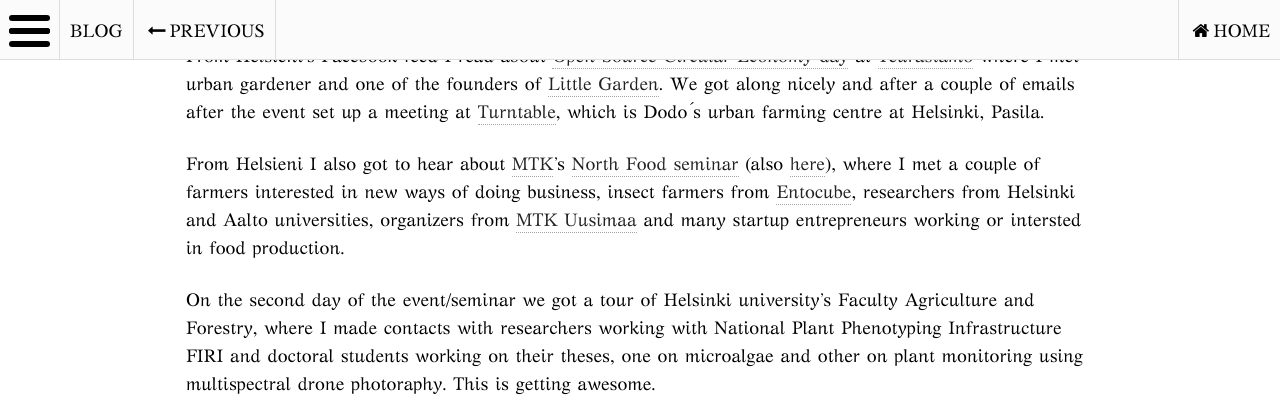
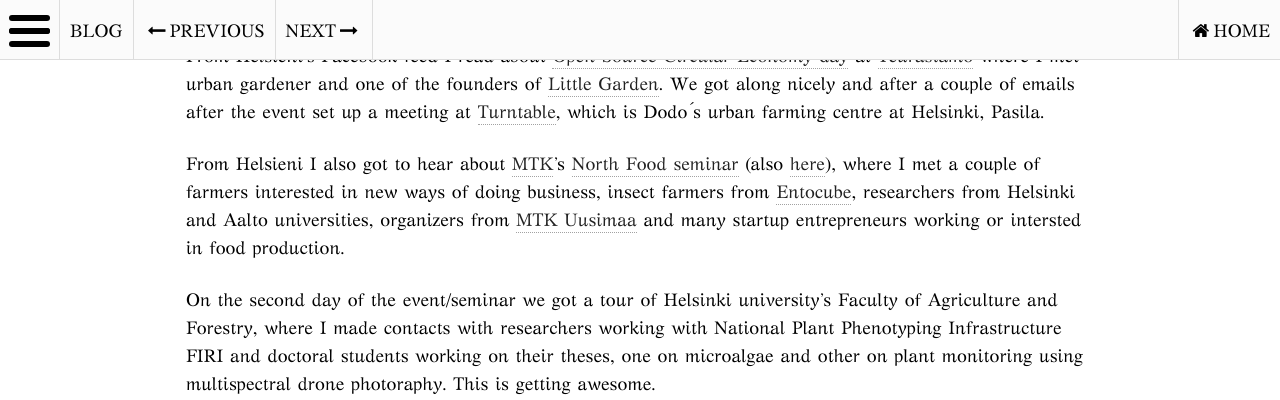
Before and after one commit to tpolvinen/tpolvinen.github.io, a Jekyll site: the page built from _posts/blog/2017-06-20-Interview-Respondents.md, in a window 1280 px wide and 900 px high, scrolled down 779 px. Shown: the top 400 px of the window. Built offline with Jekyll 4.4.1, drawn with Linux system fonts in a browser that asks for light colours; nearby versions of some CDN libraries; comment, search, counter and statistics services are not loaded.

```diff
--- a/_posts/blog/2017-06-20-Interview-Respondents.md
+++ b/_posts/blog/2017-06-20-Interview-Respondents.md
@@ -27,7 +27,7 @@ From Helsieni's Facebook feed I read about [Open Source Circular Economy day](ht
 
 From Helsieni I also got to hear about [MTK](https://www.mtk.fi)'s [North Food seminar](https://startnorth.com/#/event/77) (also [here](https://docs.google.com/forms/d/e/1FAIpQLSdNV7kSAFjqLBi_fU74vj3fIH4aIP1m1pl_p6Hde4e3Gv9gtg/viewform?c=0&w=1)), where I met a couple of farmers interested in new ways of doing business, insect farmers from [Entocube](https://www.entocube.com), researchers from Helsinki and Aalto universities, organizers from [MTK Uusimaa](http://www.mtkuusimaa.fi) and many startup entrepreneurs working or intersted in food production.
 
-On the second day of the event/seminar we got a tour of Helsinki university's Faculty Agriculture and Forestry, where I made contacts with researchers working with National Plant Phenotyping Infrastructure FIRI and doctoral students working on their theses, one on microalgae and other on plant monitoring using multispectral drone photoraphy. This is getting awesome.
+On the second day of the event/seminar we got a tour of Helsinki university's Faculty of Agriculture and Forestry, where I made contacts with researchers working with National Plant Phenotyping Infrastructure FIRI and doctoral students working on their theses, one on microalgae and other on plant monitoring using multispectral drone photoraphy. This is getting awesome.
 
 From MTK's pages i read about [MTK 100 historiallinen työkonekavalkadi event](https://www.mtk.fi/mtk_100/tyokonekavalkadi/fi_FI/tyokonekavalkadi/) where I met with researchers from [Yara](http://www.yara.fi) and some very knowledgeable people working with [Valtra](http://www.valtra.fi).
 
```
Also changed, not shown: _posts/drafts/2017-06-21-Bibliography.md (added, +21 -0 lines).
